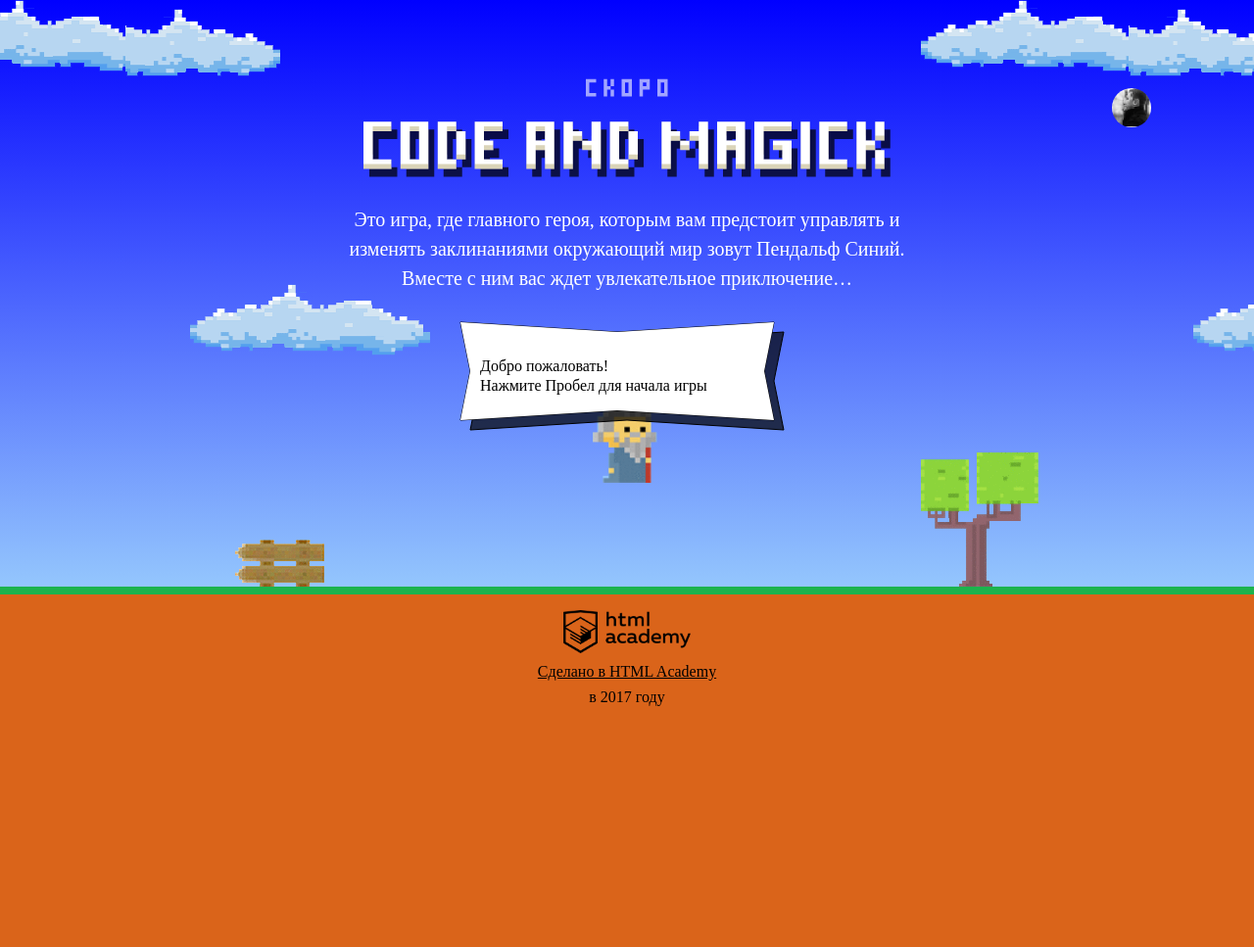
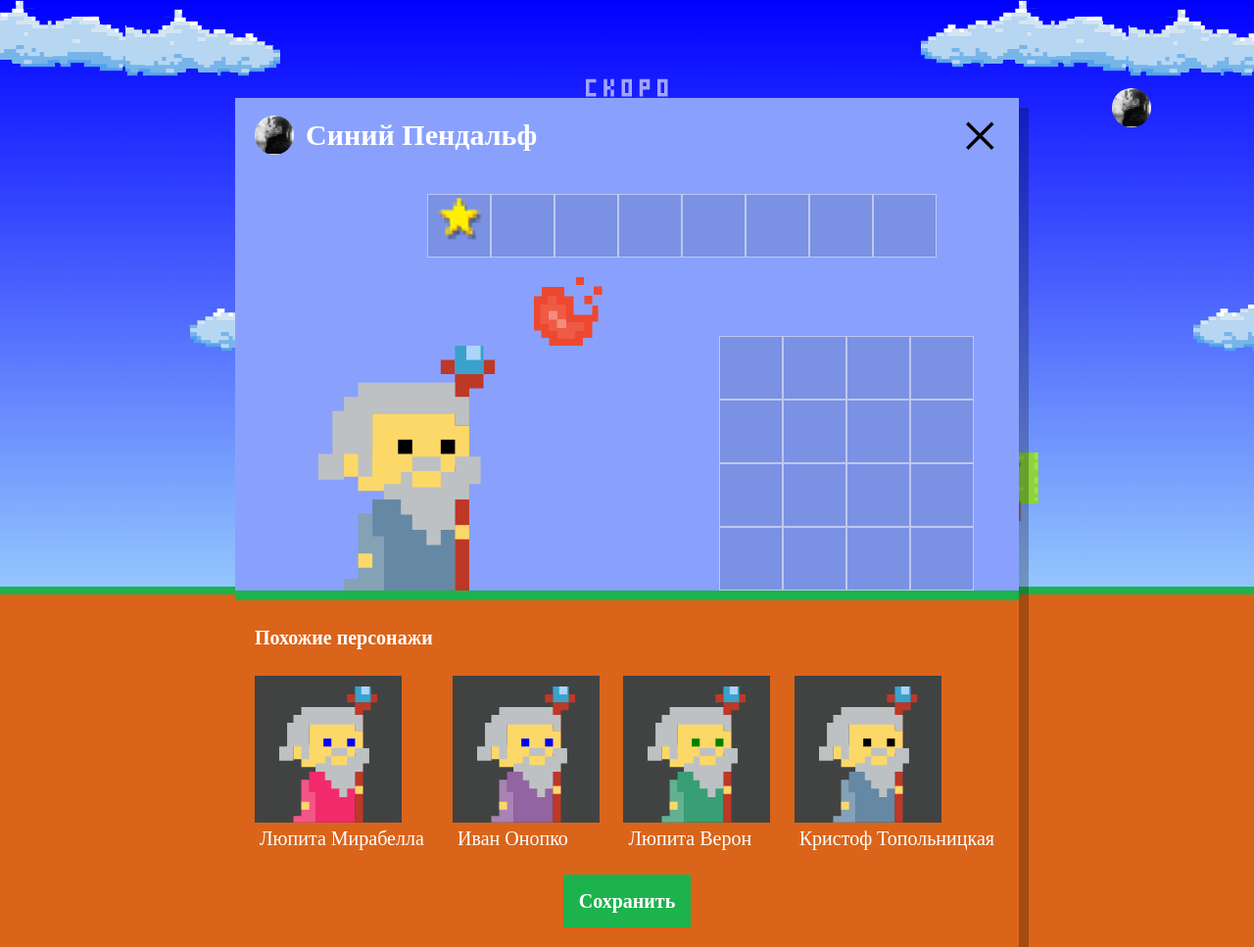
Before and after one commit to leQuimera/218165-code-and-magick, a website: page index.html in a window 1280 px wide. Shown: the whole page at 98% size. Before the commit the page ends 800 px from the top, so only its background shows below. Drawn offline with Linux system fonts and the light colour scheme; a web font is replaced by a local one.

Commit message:
First version

```diff
--- a/index.html
+++ b/index.html
@@ -194,6 +194,7 @@
   </script>
   <script async type="text/javascript" src="js/stat.js"></script>
   <script async type="text/javascript" src="js/game.js"></script>
+  <script async type="text/javascript" src="js/setup.js"></script>
 
 </body>
 </html>
--- /dev/null
+++ b/js/setup.js
@@ -0,0 +1,95 @@
+// Файл setup.js
+'use strict';
+
+var wizardName = [
+'Иван',
+'Хуан Себастьян',
+'Мария',
+'Кристоф',
+'Виктор',
+'Юлия',
+'Люпита',
+'Вашингтон'
+];
+
+var wizardFamily = [
+'да Марья',
+'Верон',
+'Мирабелла',
+'Вальц',
+'Онопко',
+'Топольницкая',
+'Нионго',
+'Ирвинг'
+];
+var coatColor = [
+'rgb(101, 137, 164)',
+'rgb(241, 43, 107)',
+'rgb(146, 100, 161)',
+'rgb(56, 159, 117)',
+'rgb(215, 210, 55)',
+'rgb(0, 0, 0)'
+];
+
+var eyesColor = [
+'black',
+'red',
+'blue',
+'yellow',
+'green'
+];
+
+var numberOfMags = 4;
+var wizards = [];
+
+
+var userDialog = document.querySelector('.setup');
+userDialog.classList.remove('hidden');
+
+var similarListElement = document.querySelector('.setup-similar-list');
+var similarWizardTemplate = document.querySelector('#similar-wizard-template').content;
+
+
+//Получений случайного целого числа (минимум, максимум)
+function getRandomInt(array) {
+  return Math.floor(Math.random() * array.length);
+}
+
+//Заполнение массива wizard случайно собранными магами
+function creatMagMatrix(setMagics) {
+  for(var i = 0; i < setMagics; i++) {
+    var iName = getRandomInt(wizardName);
+    var iFamily = getRandomInt(wizardFamily);
+    var iCoat = getRandomInt(coatColor);
+    var iEye = getRandomInt(eyesColor);
+    wizards[i] = new Object();
+    wizards[i].name = wizardName[iName] + ' ' + wizardFamily[iFamily];
+    wizards[i].eyes = eyesColor[iEye];
+    wizards[i].coat = coatColor[iCoat];
+  }
+  return wizards;
+}
+
+//Отрисовка мага по заданным данным
+function showWizard(wizard){
+  var wizardElement = similarWizardTemplate.cloneNode(true);
+  wizardElement.querySelector('.setup-similar-label').textContent = wizard.name;
+  wizardElement.querySelector('.wizard-coat').style.fill = wizard.coat;
+  wizardElement.querySelector('.wizard-eyes').style.fill = wizard.eyes;
+
+  return wizardElement;
+}
+
+//Создаем фрагмент для вставки
+function setFragment() {
+  var fragment = document.createDocumentFragment();
+  for (var i = 0; i < wizards.length; i++) {
+    fragment.appendChild(showWizard(wizards[i])); // appendChild вставка элементов внутрь fragment
+  }
+  return fragment;
+}
+
+creatMagMatrix(numberOfMags);
+similarListElement.appendChild(setFragment());
+
+document.querySelector('.setup-similar').classList.remove('hidden');
```
